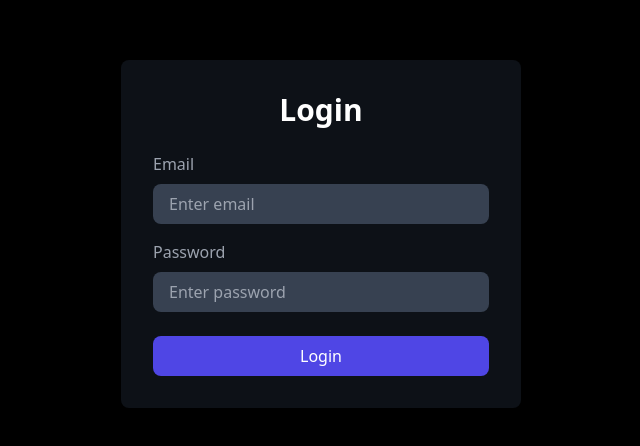
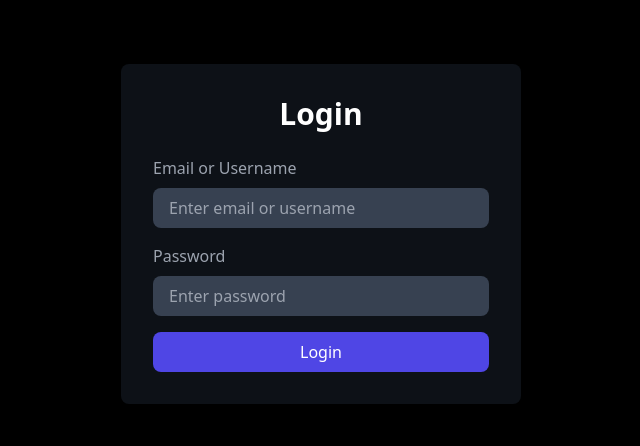
Before and after one commit to nasvank7/TrelloModal, a React (Vite) app: page /login in a window 1280 px wide. Shown: the part 166-612 px from the top of the page, without its empty margins (319-959 px from the left). Built offline with nearby package versions, Linux system fonts and the light colour scheme.

Commit message:
Update Login.tsx

```diff
--- a/src/auth/Login.tsx
+++ b/src/auth/Login.tsx
@@ -1,18 +1,44 @@
 import React from "react";
-import { Formik } from "formik";
-import * as Yup from "yup";
+import { Formik, Form, Field, ErrorMessage } from "formik";
+import axiosInstance from "../config/AxiosInterceptors";
+import { useNavigate } from "react-router-dom";
+interface values {
+  emailOrUsername: string,
+  password: string
+}
 
-// Creating schema
-const schema = Yup.object().shape({
-  email: Yup.string()
-    .required("Email is a required field")
-    .email("Invalid email format"),
-  password: Yup.string()
-    .required("Password is a required field")
-    .min(8, "Password must be at least 8 characters"),
-});
+interface tsPayload {
+  email?: string;
+  username?: string;
+  password: string
+}
+const validate = (values: values) => {
+  const errors: { [key: string]: string } = {};
+
+  // Check if the input is either a valid email or username
+  const isEmail = /\S+@\S+\.\S+/.test(values.emailOrUsername);
+
+  if (!values.emailOrUsername) {
+    errors.emailOrUsername = "Email or username is required";
+  } else if (!isEmail && values.emailOrUsername.trim() === "") {
+    errors.emailOrUsername = "Username cannot be empty";
+  } else if (isEmail && !/\S+@\S+\.\S+/.test(values.emailOrUsername)) {
+    errors.emailOrUsername = "Invalid email format";
+  }
+
+  // Validate password
+  if (!values.password) {
+    errors.password = "Password is required";
+  } else if (values.password.length < 8) {
+    errors.password = "Password must be at least 8 characters";
+  }
+
+  return errors;
+};
 
 const Login = () => {
+  const navigate = useNavigate();
+
   return (
     <div className="bg-black min-h-screen w-full flex justify-center items-center">
       <div className="bg-mainBackgroundColor w-[400px] rounded-lg shadow-lg p-8">
@@ -20,65 +46,77 @@ const Login = () => {
           Login
         </h2>
         <Formik
-          validationSchema={schema}
-          initialValues={{ email: "", password: "" }}
-          onSubmit={(values) => {
-            // Alert the input values of the form that we filled
-            alert(JSON.stringify(values));
+          initialValues={{
+            emailOrUsername: "",
+            password: "",
+          }}
+          validate={validate}
+          onSubmit={async (values, { setSubmitting }) => {
+            try {
+              const payload: tsPayload = {
+                password: values.password,
+              };
+              const isEmail = /\S+@\S+\.\S+/.test(values.emailOrUsername);
+
+              // Determine if the input is an email or username
+              if (isEmail) {
+                payload.email = values.emailOrUsername;
+              } else {
+                payload.username = values.emailOrUsername;
+              }
+
+              const response = await axiosInstance.post('/login', payload);
+              console.log(response, "Whole response");
+
+              console.log('Login successful:', response.data);
+
+              if (response.status === 200) {
+                localStorage.setItem("jwt",response.data.token)
+                navigate("/");
+              }
+            } catch (error) {
+              console.error('Login error:', error);
+            } finally {
+              setSubmitting(false);
+            }
           }}
         >
-          {({
-            values,
-            errors,
-            touched,
-            handleChange,
-            handleBlur,
-            handleSubmit,
-          }) => (
-            <form noValidate onSubmit={handleSubmit}>
+          {({ isSubmitting }) => (
+            <Form>
               <div className="mb-4">
-                <label htmlFor="email" className="block text-gray-400 mb-2">
-                  Email
+                <label htmlFor="emailOrUsername" className="block text-gray-400 mb-2">
+                  Email or Username
                 </label>
-                <input
-                  type="email"
-                  name="email"
-                  onChange={handleChange}
-                  onBlur={handleBlur}
-                  value={values.email}
-                  placeholder="Enter email"
+                <Field
+                  type="text"
+                  name="emailOrUsername"
+                  placeholder="Enter email or username"
                   className="w-full px-4 py-2 bg-gray-700 text-white rounded-lg focus:outline-none focus:ring-2 focus:ring-indigo-500"
-                  id="email"
+                  id="emailOrUsername"
                 />
-                {errors.email && touched.email && (
-                  <p className="text-red-500 text-sm mt-1">{errors.email}</p>
-                )}
+                <ErrorMessage name="emailOrUsername" component="p" className="text-red-500 text-sm mt-1" />
               </div>
-              <div className="mb-6">
+              <div className="mb-4">
                 <label htmlFor="password" className="block text-gray-400 mb-2">
                   Password
                 </label>
-                <input
+                <Field
                   type="password"
                   name="password"
-                  onChange={handleChange}
-                  onBlur={handleBlur}
-                  value={values.password}
                   placeholder="Enter password"
                   className="w-full px-4 py-2 bg-gray-700 text-white rounded-lg focus:outline-none focus:ring-2 focus:ring-indigo-500"
                   id="password"
                 />
-                {errors.password && touched.password && (
-                  <p className="text-red-500 text-sm mt-1">{errors.password}</p>
-                )}
+                <ErrorMessage name="password" component="p" className="text-red-500 text-sm mt-1" />
               </div>
               <button
                 type="submit"
+                disabled={isSubmitting}
                 className="w-full bg-indigo-600 text-white py-2 rounded-lg hover:bg-indigo-700 transition duration-300"
               >
                 Login
               </button>
-            </form>
+            </Form>
           )}
         </Formik>
       </div>
```
